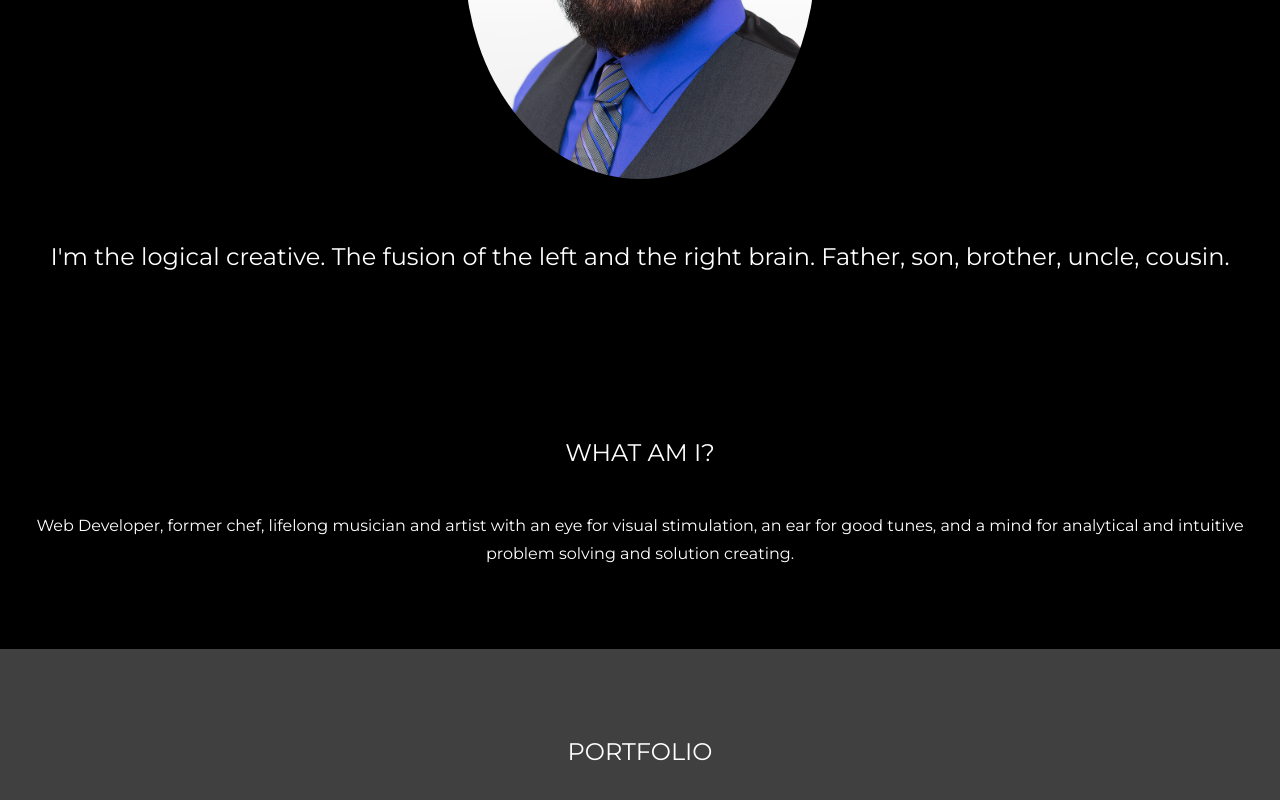
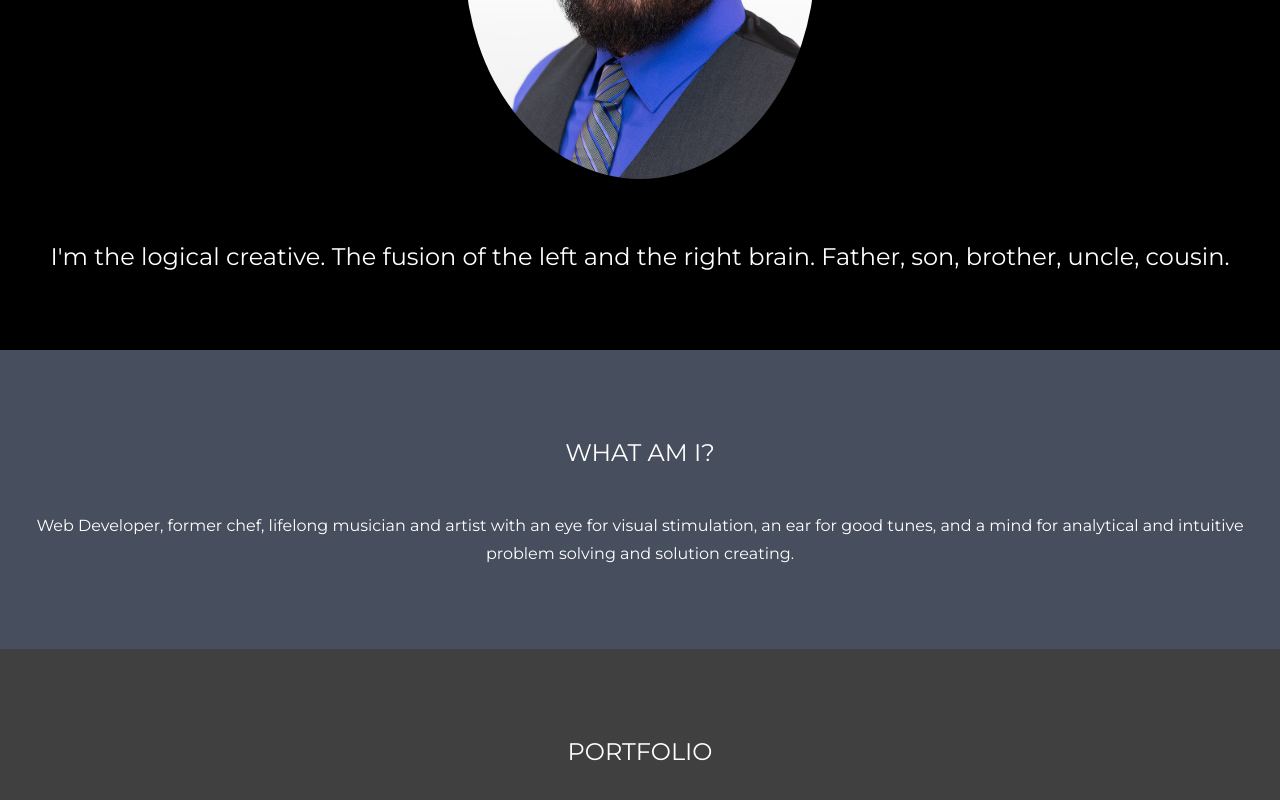
Before and after one commit to basssamurai/basssamurai.github.io, a plain HTML site: page index.html in a window 1280 px wide. Shown: the part 500-1300 px from the top of the page. Drawn offline with nearby package versions, Linux system fonts and the light colour scheme.

```diff
--- a/index.html
+++ b/index.html
@@ -85,7 +85,7 @@
     </div>
 
     <!-- Second Container -->
-    <div class="container-fluid bg-1 text-center">
+    <div class="container-fluid bg-2 text-center">
       <h3 class="margin">WHAT AM I?</h3>
       <p>Web Developer, former chef, lifelong musician and artist with an eye for visual
       stimulation, an ear for good tunes, and a mind for analytical and intuitive problem solving and solution creating. </p>
```
